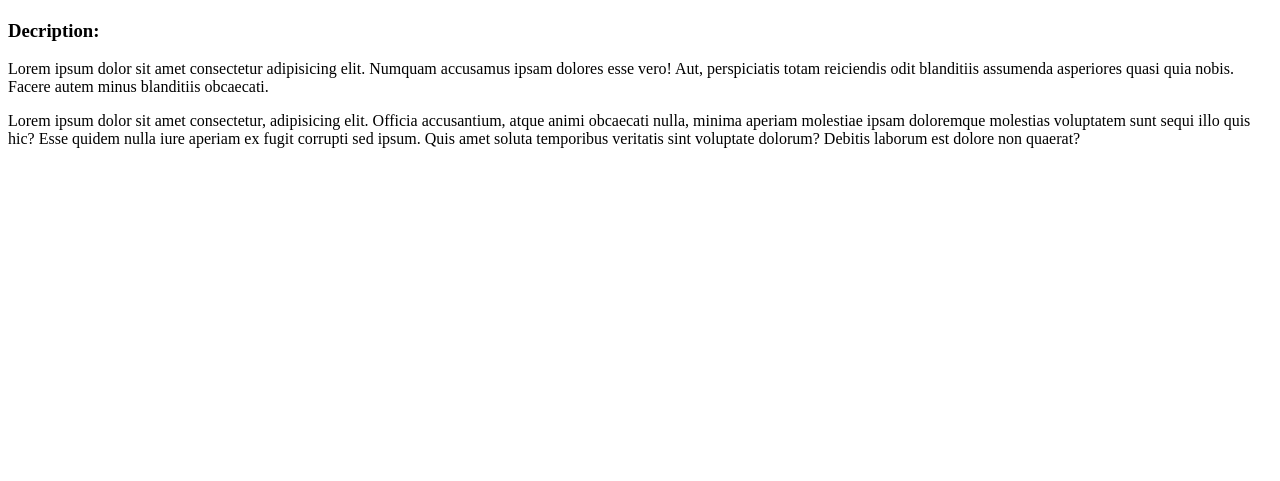
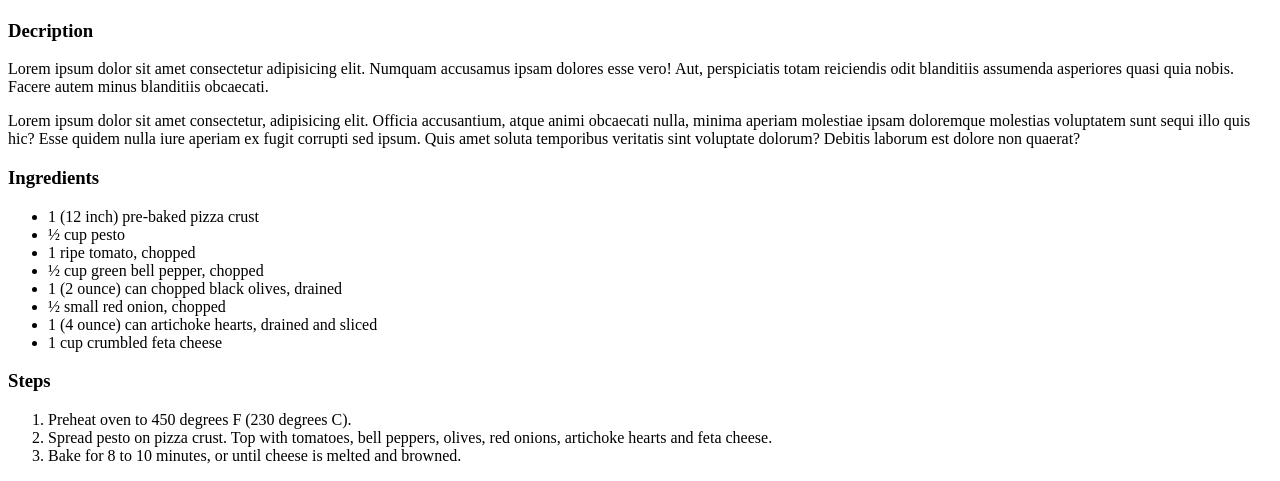
Before and after one commit to M-Hassan-Raza/odin-recipies, a plain HTML site: page recipies/pizza.html in a window 1280 px wide. Shown: the part 383-864 px from the top of the page. Before the commit the page ends 800 px from the top, so only its background shows below. Drawn offline with Linux system fonts and the light colour scheme.

Commit message:
Completed Pizza.html

```diff
--- a/recipies/pizza.html
+++ b/recipies/pizza.html
@@ -8,9 +8,29 @@
 </head>
 <body>
     <h1>Pizza</h1>
-    <img src="https://imagesvc.meredithcorp.io/v3/mm/image?url=https%3A%2F%2Fimages.media-allrecipes.com%2Fuserphotos%2F1817031.jpg&w=595&h=595&c=sc&poi=face&q=60"/>
-    <h3>Decription:</h3>
+    <img src="https://imagesvc.meredithcorp.io/v3/mm/image?url=https%3A%2F%2Fimages.media-allrecipes.com%2Fuserphotos%2F9369284.jpg&w=595&h=595&c=sc&poi=face&q=60" alt="Picture of Pizza"/>
+    <h3>Decription</h3>
     <p>Lorem ipsum dolor sit amet consectetur adipisicing elit. Numquam accusamus ipsam dolores esse vero! Aut, perspiciatis totam reiciendis odit blanditiis assumenda asperiores quasi quia nobis. Facere autem minus blanditiis obcaecati.</p>
     <p>Lorem ipsum dolor sit amet consectetur, adipisicing elit. Officia accusantium, atque animi obcaecati nulla, minima aperiam molestiae ipsam doloremque molestias voluptatem sunt sequi illo quis hic? Esse quidem nulla iure aperiam ex fugit corrupti sed ipsum. Quis amet soluta temporibus veritatis sint voluptate dolorum? Debitis laborum est dolore non quaerat?</p>
+
+    <h3>Ingredients</h3>
+    <ul>
+        <li>1 (12 inch) pre-baked pizza crust</li>
+        <li>½ cup pesto</li>
+        <li>1 ripe tomato, chopped</li>
+        <li>½ cup green bell pepper, chopped</li>
+        <li>1 (2 ounce) can chopped black olives, drained</li>
+        <li>½ small red onion, chopped</li>
+        <li>1 (4 ounce) can artichoke hearts, drained and sliced</li>
+        <li>1 cup crumbled feta cheese</li>
+    </ul>
+
+    <h3>Steps</h3>
+    <ol>
+        <li>Preheat oven to 450 degrees F (230 degrees C).</li>
+        <li>Spread pesto on pizza crust. Top with tomatoes, bell peppers, olives, red onions, artichoke hearts and feta cheese.</li>
+        <li>Bake for 8 to 10 minutes, or until cheese is melted and browned.</li>
+    </ol>
+
 </body>
 </html>
```
Also changed, not shown: recipies/biryani.html (+6 -0 lines), recipies/lasagna.html (+1 -1 lines).
